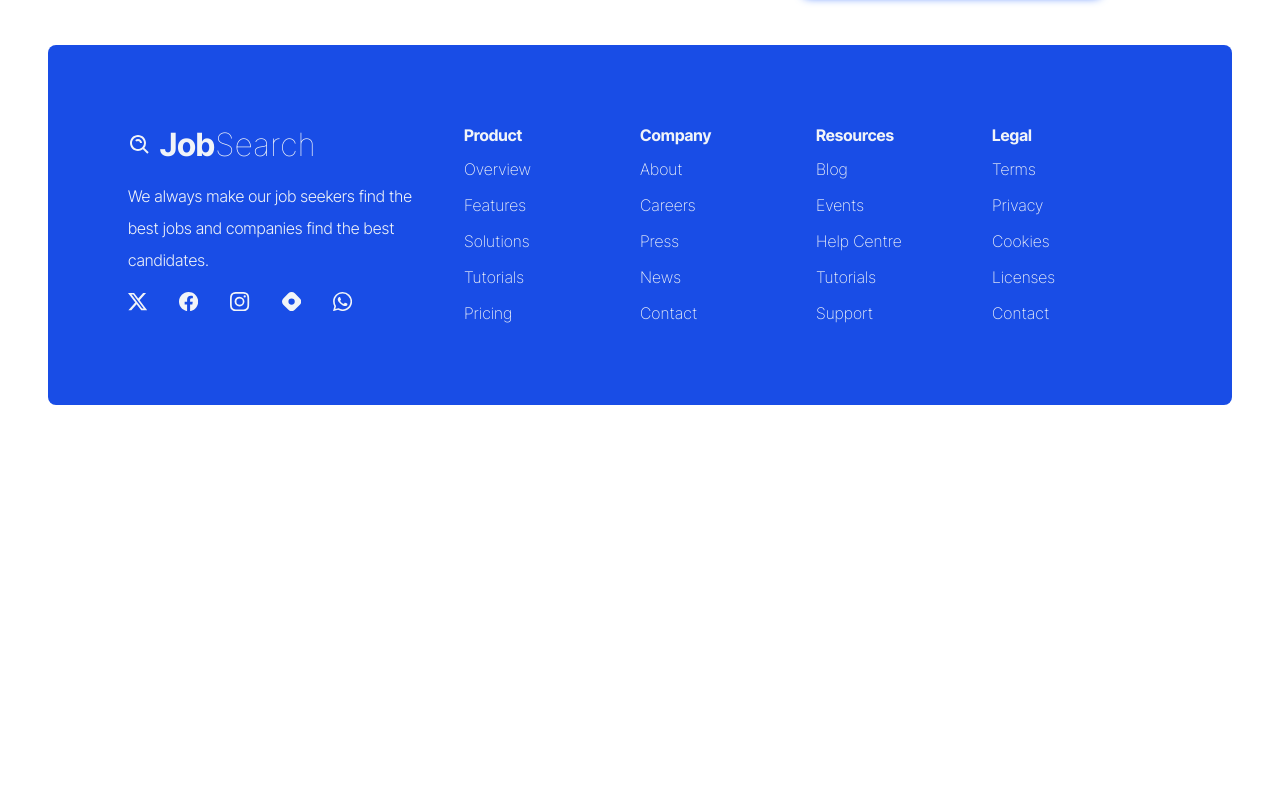
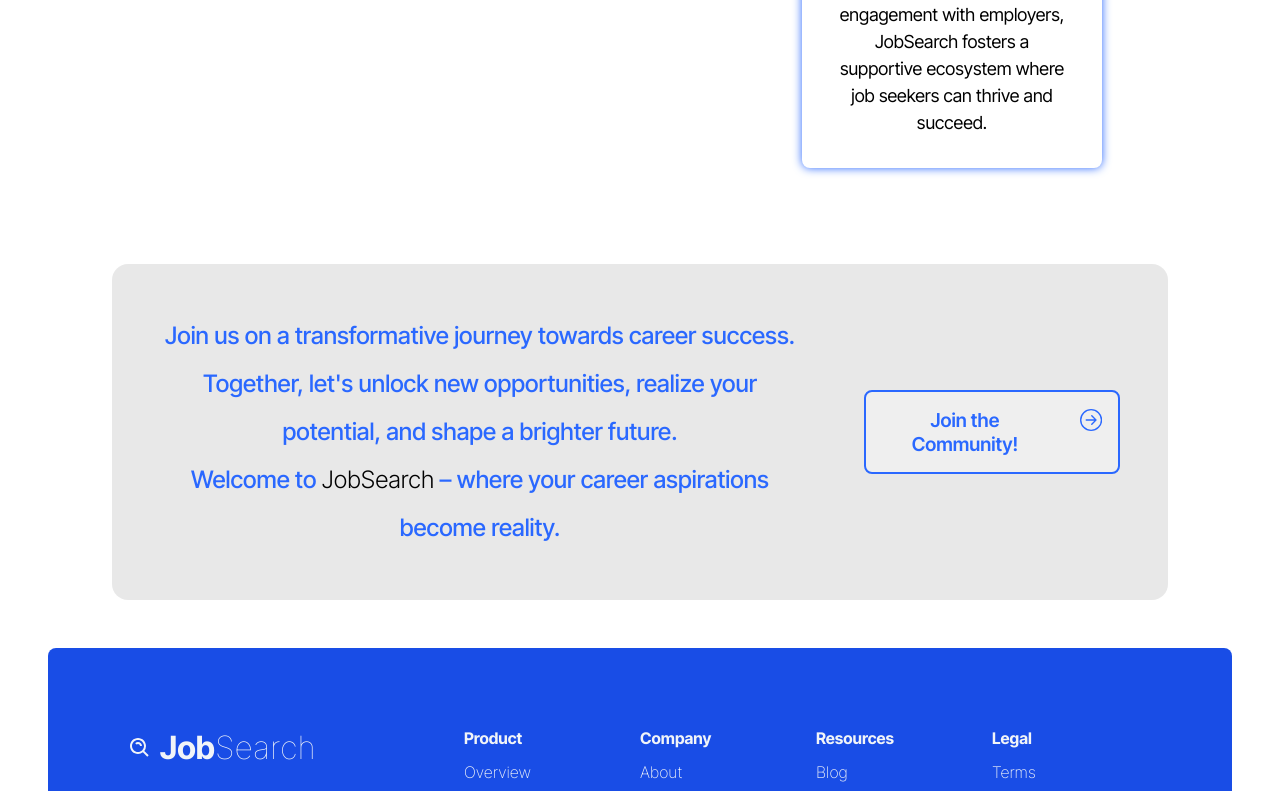
Before and after one commit to octocatblain/codsoft, a React (Create React App) app in the folder jobsearch/: page /about in a window 1280 px wide. Shown: the part 2169-2960 px from the top of the page. Before the commit the page ends 2590 px from the top, so only its background shows below. Built offline with nearby package versions, Linux system fonts and the light colour scheme.

Commit message:
feat: finish the about page layout

```diff
--- a/jobsearch/src/Pages/About/About.css
+++ b/jobsearch/src/Pages/About/About.css
@@ -128,7 +128,7 @@
   >.text {
     line-height: 2;
     font-size: 1.5rem;
-    font-weight: 600;
+    font-weight: 400;
 
     >span {
       font-weight: 400;
@@ -165,6 +165,69 @@
     .value_desc {
       line-height: 1.5;
       text-align: center;
+      font-size: 1.125rem;
     }
   }
 }
+
+.about_cta {
+  margin-block: 3rem;
+  margin-inline: 4rem;
+  border-radius: 1rem;
+  padding: 3rem;
+  display: flex;
+  gap: 4rem;
+  justify-content: space-evenly;
+  align-items: center;
+  line-height: 2;
+  background-color: var(--secondary-bg-grey-light);
+  /* background: url("https://images.pexels.com/photos/1000444/pexels-photo-1000444.jpeg?auto=compress&cs=tinysrgb&w=1260&h=750&dpr=1"); */
+  /* background-repeat: no-repeat; */
+  /* object-fit: contain; */
+  /* background-position: bottom; */
+  /* filter: brightness(75%); */
+
+  >.text {
+    font-size: 1.5rem;
+    font-weight: 500;
+    color: var(--secondary-clr-midblue);
+    flex: 6;
+    text-align: center;
+
+    >span {
+      color: black;
+      font-weight: 300;
+    }
+  }
+
+  .about_cta_btn {
+    flex: 6;
+    border: 2px solid var(--secondary-clr-midblue);
+    padding: 1rem;
+    display: flex;
+    justify-content: space-between;
+    gap: 2rem;
+    font-size: 1.2rem;
+    font-weight: 600;
+    border-radius: .5rem;
+    max-width: 20dvw;
+    color: var(--secondary-clr-midblue);
+    transition: all 500ms ease;
+
+    >.icon {
+      font-size: 1.5rem;
+    }
+
+  }
+
+  .about_cta_btn:hover {
+    background-color: var(--secondary-clr-midblue);
+    color: white;
+    transition: all 200ms ease;
+  }
+
+  .about_cta_btn:hover>.icon {
+    transform: rotate(-45deg);
+    transition: all 200ms ease;
+  }
+}
--- a/jobsearch/src/Pages/About/About.jsx
+++ b/jobsearch/src/Pages/About/About.jsx
@@ -1,5 +1,6 @@
 import "./About.css"
 import Layout from "../../Layout/Layout";
+import { BsArrowRightCircle } from "react-icons/bs"
 
 const Promises = [
   {
@@ -64,6 +65,11 @@ const About = () => {
             }
           </div>
         </div>
+
+        <div className="about_cta">
+          <p className="text">Join us on a transformative journey towards career success. Together, let's unlock new opportunities, realize your potential, and shape a brighter future. <br/>Welcome to <span>JobSearch</span> – where your career aspirations become reality.</p>
+          <button className="about_cta_btn">Join the Community! <BsArrowRightCircle  className="icon"/></button>
+        </div>
       </div>
     </Layout>
 
```
